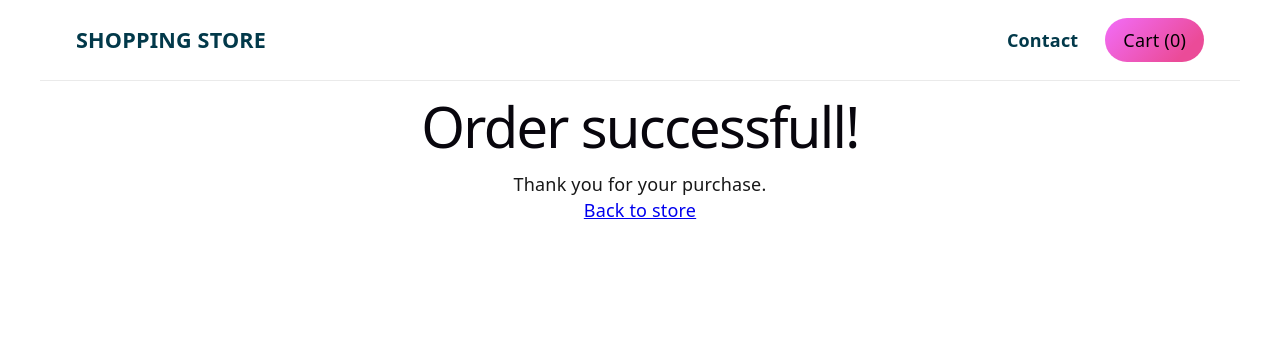
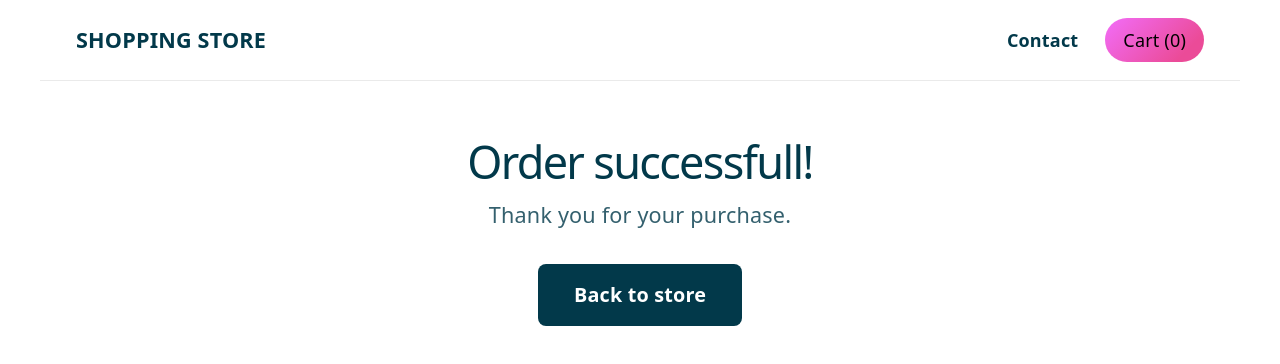
Before and after one commit to NoroffFEU/jsfw-2025-v1-emmelin-frameworks-ca, a React (Vite) app: page /checkout-success in a window 1280 px wide. Shown: the top 364 px of the page. Built offline with nearby package versions, Linux system fonts and the light colour scheme.

Commit message:
Styled checkout success and fixed updating prices in cart

```diff
--- a/src/pages/Cart.tsx
+++ b/src/pages/Cart.tsx
@@ -41,7 +41,7 @@ function Cart() {
                     <div className={styles.priceBox}>
                       {hasDiscount && (
                         <span className={styles.originalPrice}>
-                          {item.price.toFixed(2)} kr
+                          {(item.price * item.quantity).toFixed(2)} kr
                         </span>
                       )}
                       <span
@@ -51,7 +51,7 @@ function Cart() {
                             : styles.normalPrice
                         }
                       >
-                        {item.discountedPrice.toFixed(2)} kr
+                        {(item.discountedPrice * item.quantity).toFixed(2)} kr
                       </span>
                     </div>
 
--- /dev/null
+++ b/src/pages/Checkout.module.css
@@ -0,0 +1,30 @@
+.cartPage {
+  display: flex;
+  flex-direction: column;
+  align-items: center;
+  padding: 2rem;
+}
+
+.cartPage h1 {
+  font-size: 2.5rem;
+  margin-bottom: 1rem;
+  color: #02394a;
+}
+
+.cartPage p {
+  font-size: 1.2rem;
+  color: #02394a;
+  opacity: 0.8;
+  margin-bottom: 2rem;
+  margin-top: 0.5rem;
+}
+
+.cartPage a {
+  padding: 1rem 2rem;
+  background-color: #02394a;
+  color: #ffffff;
+  text-decoration: none;
+  border-radius: 8px;
+  font-size: 1.1rem;
+  font-weight: 700;
+}
--- a/src/pages/CheckoutSuccess.tsx
+++ b/src/pages/CheckoutSuccess.tsx
@@ -1,5 +1,6 @@
 import { useCart } from "../context/useCart";
 import { Link } from "react-router-dom";
+import styles from "./Checkout.module.css";
 
 function CheckoutSuccess() {
   const { clearCart } = useCart();
@@ -9,7 +10,7 @@ function CheckoutSuccess() {
   }
 
   return (
-    <main>
+    <main className={styles.cartPage}>
       <h1>Order successfull!</h1>
       <p>Thank you for your purchase.</p>
 
```
